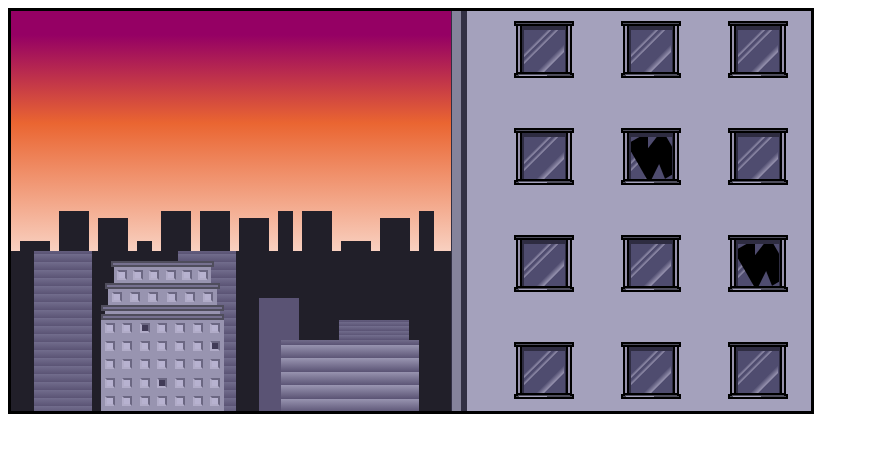
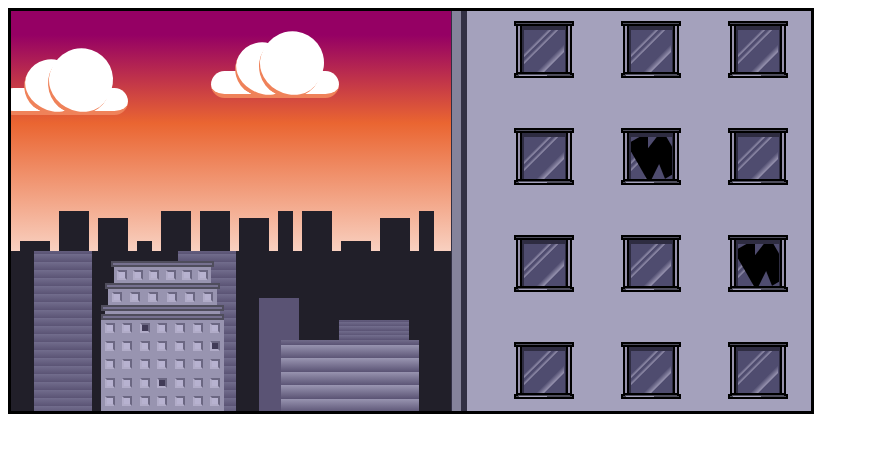
Before and after one commit to patstockwell/css-city, a website: page index.html in a window 1280 px wide. Shown: the whole page, without its empty margins (0-869 px from the left). Drawn offline with Linux system fonts and the light colour scheme.

Commit message:
add clouds

```diff
--- a/index.html
+++ b/index.html
@@ -9,7 +9,10 @@
 
   <div class="frame sky">
     <div class="skyline-frame">
-      <div class="cloud-frame"></div>
+      <div class="cloud-frame">
+        <div class="cloud"></div>
+        <div class="cloud"></div>
+      </div>
       <div class="buildings-frame">
         <div class="skyline">
           <div class="silouette"></div>
--- a/scss/_city-skyline.scss
+++ b/scss/_city-skyline.scss
@@ -3,10 +3,6 @@
   flex-grow: 1;
   display: flex;
   flex-direction: column;
-
-  & .cloud-frame {
-    flex-basis: 50%;
-  }
 
   & .buildings-frame {
     flex-basis: 50%;
--- a/scss/_sky.scss
+++ b/scss/_sky.scss
@@ -1,3 +1,46 @@
 .sky {
   background-image: linear-gradient(#950064 6%, #EA6531 28%, white 74%);
 }
+
+.cloud-frame {
+  flex-basis: 50%;
+  overflow: hidden;
+  position: relative;
+
+  .cloud {
+    width: 128px;
+    height: 23px;
+    background: white;
+    border-radius: 200px;
+    position: absolute;
+    top: 60px;
+    left: 200px;
+    border-bottom: #EF825A 4px solid;
+  }
+
+  .cloud:before, .cloud:after {
+    content: '';
+    background: white;
+    width: 57px;
+    height: 50px;
+    position: absolute;
+    top: -28px;
+    left: 24px;
+    border-radius: 100px;
+    transform: rotate(30deg);
+    border-bottom: #EF825A 4px solid;
+  }
+
+  .cloud:after {
+    width: 63px;
+    height: 63px;
+    top: -40px;
+    left: auto;
+    right: 16px;
+  }
+
+  .cloud:nth-last-child(1) {
+    top: 77px;
+    left: -11px;
+  }
+}
```
Also changed, not shown: main.css.
